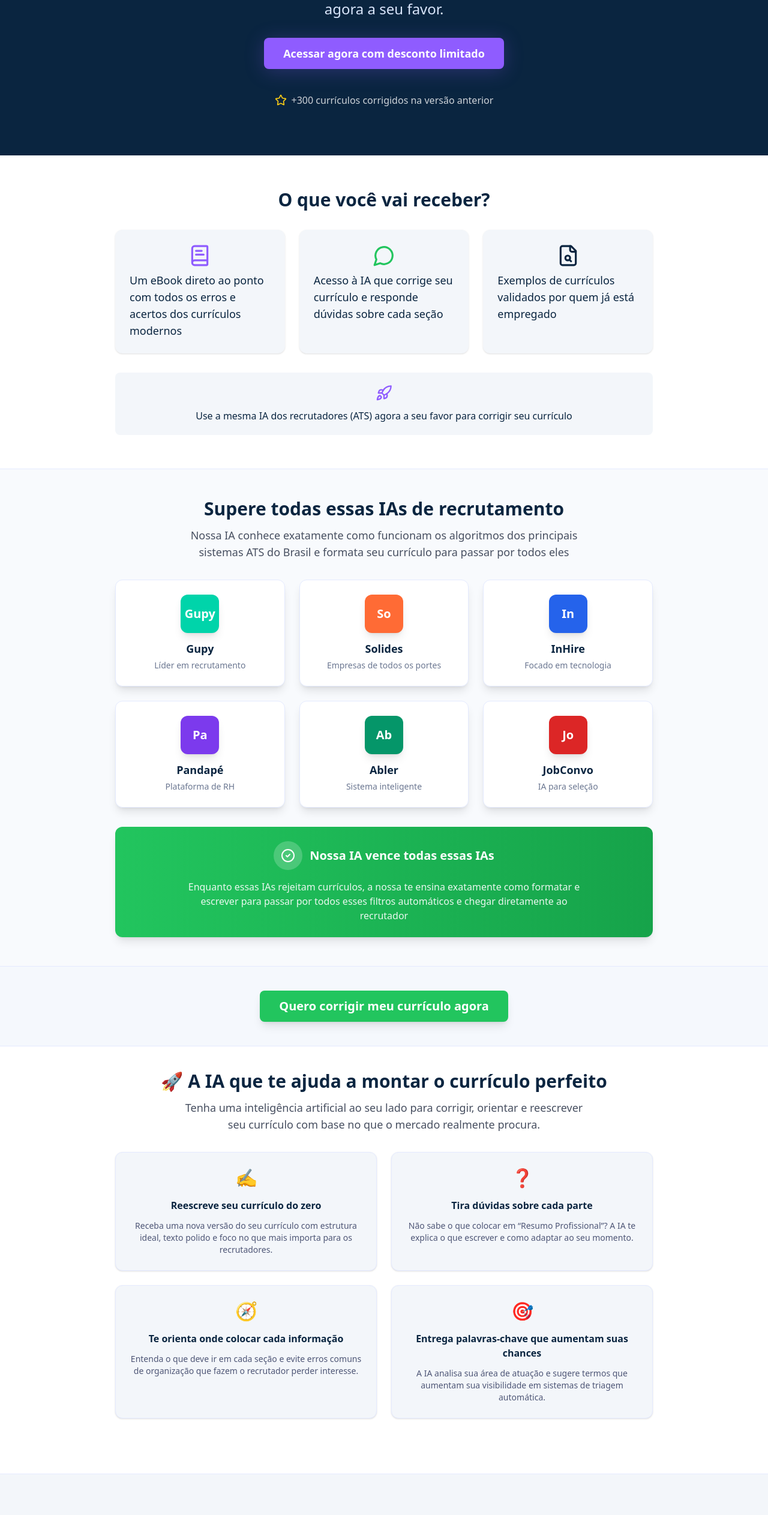
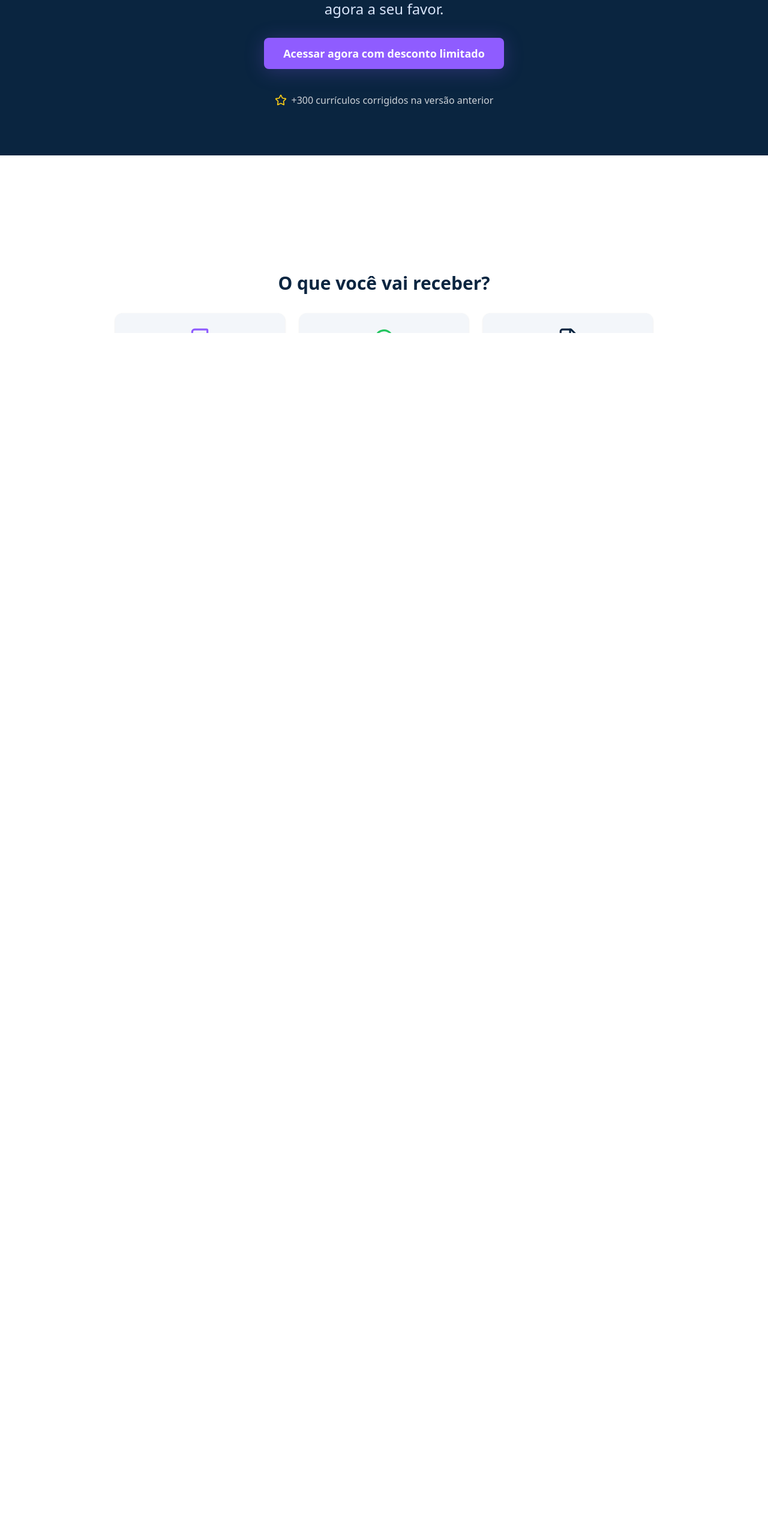
Before and after one commit to sellarim/resume-boost-landing-page, a React (Vite) app: page / in a window 1280 px wide. Shown: the part 245-2770 px from the top of the page at 60% size. After the commit the page ends 800 px from the top, so only its background shows below. Built offline with nearby package versions, Linux system fonts and the light colour scheme.

Commit message:
Implement section scrolling
Enable smooth scrolling between sections when the page is scrolled.

```diff
--- a/src/pages/Index.tsx
+++ b/src/pages/Index.tsx
@@ -59,9 +59,9 @@ const Index = () => {
   const ctaHighlightGreen = "bg-[#22c55e] hover:bg-[#16a34a]";
 
   return (
-    <div className="bg-[#f8fafd] min-h-screen w-full flex flex-col items-center">
+    <div className="bg-[#f8fafd] min-h-screen w-full flex flex-col items-center scroll-smooth snap-y snap-mandatory overflow-y-scroll h-screen">
       {/* HERO / HEADLINE */}
-      <section className="w-full bg-[#0a2540] text-white pt-12 pb-16 md:py-20">
+      <section className="w-full bg-[#0a2540] text-white pt-12 pb-16 md:py-20 snap-start">
         <div className="max-w-3xl mx-auto text-center px-4">
           <h1 className="text-3xl md:text-5xl font-bold leading-tight animate-fade-in mb-4">
             IA de Currículo
@@ -92,7 +92,7 @@ const Index = () => {
       </section>
 
       {/* O QUE VOCÊ RECEBE */}
-      <section className="w-full bg-white py-14 px-4 border-b border-[#e4eaff]">
+      <section className="w-full bg-white py-14 px-4 border-b border-[#e4eaff] snap-start min-h-screen flex items-center">
         <div className="max-w-4xl mx-auto">
           <h2 className="text-2xl md:text-3xl font-bold text-[#0a2540] text-center mb-8">O que você vai receber?</h2>
           <div className="grid md:grid-cols-3 gap-6">
@@ -122,7 +122,7 @@ const Index = () => {
       </section>
 
       {/* SEÇÃO ATS SUPORTADOS */}
-      <section className="w-full bg-[#f8fafd] py-12 px-4 border-b border-[#e4eaff]">
+      <section className="w-full bg-[#f8fafd] py-12 px-4 border-b border-[#e4eaff] snap-start min-h-screen flex items-center">
         <div className="max-w-4xl mx-auto text-center">
           <h2 className="text-2xl md:text-3xl font-bold text-[#0a2540] mb-3">
             Supere todas essas IAs de recrutamento
@@ -171,7 +171,7 @@ const Index = () => {
       </section>
 
       {/* CTA DE ACESSO REPETIDO */}
-      <section id="cta" className="w-full flex justify-center py-10 bg-[#f5f8fd] border-b border-[#e4eaff]">
+      <section id="cta" className="w-full flex justify-center py-10 bg-[#f5f8fd] border-b border-[#e4eaff] snap-start">
         <a
           href="https://checkout-link-exemplo.com"
           className={ctaButton + " " + ctaHighlightGreen + " text-xl"}
@@ -181,7 +181,7 @@ const Index = () => {
       </section>
 
       {/* NOVA SEÇÃO: Benefícios da IA */}
-      <section className="w-full bg-white pb-16 pt-10 px-4 border-b border-[#e4eaff]">
+      <section className="w-full bg-white pb-16 pt-10 px-4 border-b border-[#e4eaff] snap-start min-h-screen flex items-center">
         <div className="max-w-4xl mx-auto flex flex-col items-center">
           <h2 className="text-2xl md:text-3xl font-bold text-[#0a2540] text-center flex items-center gap-2 mb-3">
             <span className="text-2xl md:text-3xl">🚀</span>
@@ -204,7 +204,7 @@ const Index = () => {
               <span className="text-3xl mb-2">❓</span>
               <strong className="text-[#0a2540] text-base mb-1">Tira dúvidas sobre cada parte</strong>
               <p className="text-[#4e5676] text-sm">
-                Não sabe o que colocar em “Resumo Profissional”? A IA te explica o que escrever e como adaptar ao seu momento.
+                Não sabe o que colocar em "Resumo Profissional"? A IA te explica o que escrever e como adaptar ao seu momento.
               </p>
             </div>
             {/* 3 */}
@@ -230,7 +230,7 @@ const Index = () => {
       <ATSComparison />
 
       {/* NOVA SESSÃO DE PREÇO */}
-      <section className="w-full flex justify-center py-6 bg-white border-b border-[#e4eaff]">
+      <section className="w-full flex justify-center py-6 bg-white border-b border-[#e4eaff] snap-start min-h-screen items-center">
         <div className="bg-[#f8fafd] rounded-2xl shadow-lg p-7 pb-8 max-w-md w-full flex flex-col items-center border border-[#e4eaff]">
           <h3 className="text-xl md:text-2xl font-bold text-center mb-4 text-[#0a2540]">{tituloPreco}</h3>
           <ul className="mb-6 space-y-2 text-[#0a2540] text-base">
@@ -259,7 +259,7 @@ const Index = () => {
       </section>
 
       {/* NOVA SEÇÃO - Comunidade */}
-      <section className="w-full py-14 px-4 bg-[#f3f6fa] border-b border-[#e4eaff]">
+      <section className="w-full py-14 px-4 bg-[#f3f6fa] border-b border-[#e4eaff] snap-start min-h-screen flex items-center">
         <div className="max-w-3xl mx-auto flex flex-col items-center">
           <h2 className="text-2xl md:text-3xl font-bold text-[#0a2540] mb-3 flex items-center gap-2">
             <span className="text-2xl md:text-3xl">🤝</span>
@@ -316,7 +316,7 @@ const Index = () => {
       </section>
 
       {/* FAQ */}
-      <section className="w-full bg-white py-14 px-4 border-b border-[#e4eaff]">
+      <section className="w-full bg-white py-14 px-4 border-b border-[#e4eaff] snap-start min-h-screen flex items-center">
         <div className="max-w-3xl mx-auto">
           <h2 className="text-2xl md:text-3xl font-bold text-[#0a2540] text-center mb-8">Perguntas frequentes</h2>
           <div className="divide-y border-t border-b">
@@ -344,7 +344,7 @@ const Index = () => {
       </section>
 
       {/* GARANTIA */}
-      <section className="w-full py-12 bg-[#0a2540] text-white px-4 border-b border-[#191c23]">
+      <section className="w-full py-12 bg-[#0a2540] text-white px-4 border-b border-[#191c23] snap-start">
         <div className="max-w-2xl mx-auto flex flex-col items-center text-center">
           <div className="flex items-center gap-2 mb-2">
             <CheckCircle2 className="text-[#22c55e]" size={28} />
@@ -357,7 +357,7 @@ const Index = () => {
       </section>
 
       {/* CTA FINAL COM URGÊNCIA */}
-      <section className="w-full py-14 px-4 bg-gradient-to-r from-[#0a2540] to-[#3b2d84] flex flex-col items-center">
+      <section className="w-full py-14 px-4 bg-gradient-to-r from-[#0a2540] to-[#3b2d84] flex flex-col items-center snap-start">
         <h2 className="text-2xl md:text-3xl font-bold text-white text-center mb-4 animate-fade-in">
           Essa é sua chance de sair na frente antes que as melhores vagas sejam preenchidas.
         </h2>
@@ -371,7 +371,7 @@ const Index = () => {
       </section>
 
       {/* Rodapé Simples */}
-      <footer className="w-full bg-[#0a2540] text-[#d9e6fb] py-6 text-center text-sm">
+      <footer className="w-full bg-[#0a2540] text-[#d9e6fb] py-6 text-center text-sm snap-start">
         &copy; 2025 IA de Currículo. Todos os direitos reservados.
       </footer>
     </div>
```
